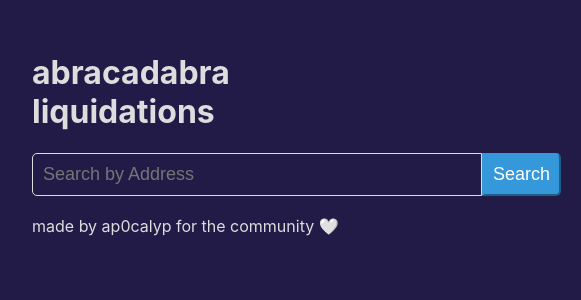
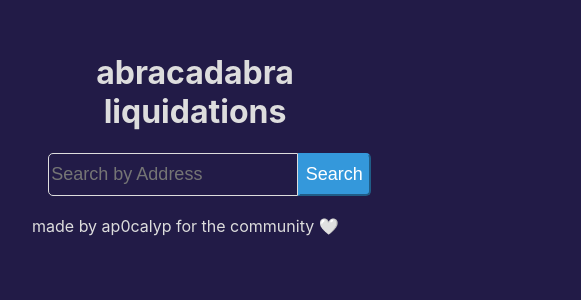
Before and after one commit to ap0calyp/abracadabra-liquidations-ui, a Next.js app: page / in a window 390 px wide. Shown: the top 300 px of the page, 581 px wide, since content can reach past the window. Built offline with nearby package versions, Linux system fonts and the light colour scheme.

Commit message:
Make table slightly more responsive

```diff
--- a/styles/globals.css
+++ b/styles/globals.css
@@ -1,12 +1,15 @@
 html,
 body {
-    max-width: 90%;
+    /*max-width: 90%;*/
     padding: 1rem;
     margin: 0;
     background-color: #221b47;
     color: #ddd;
     font-family: -apple-system, BlinkMacSystemFont, Segoe UI, Roboto, Oxygen,
     Ubuntu, Cantarell, Fira Sans, Droid Sans, Helvetica Neue, sans-serif;
+}
+h1 {
+    text-align: center;
 }
 table {
     border: 1px solid #ededed;
@@ -49,14 +52,17 @@
 }
 
 input {
-    padding: 10px;
-    margin-bottom: 20px;
+    padding-top: 10px;
+    padding-bottom: 10px;
     font-size: 18px;
     border-radius: 5px 0 0 5px;
     border: 1px solid #ddd;
     box-shadow: none;
     background-color: transparent;
     color: #ddd;
+    min-width: 100px !important;
+    max-width: 85%;
+    width: 85%;
 }
 
 button {
@@ -65,15 +71,19 @@
     color: white;
     border-radius: 0 5px 5px 0;
 
-    padding: 9px;
-    margin-bottom: 20px;
-    margin-right: 20px;
+    padding-top: 9px;
+    padding-bottom: 9px;
+    /*margin-bottom: 20px;*/
+    /*margin-right: 20px;*/
     font-size: 18px;
     box-shadow: none;
 }
 
 .nowrap {
     white-space: nowrap;
+    margin-right: 5%;
+    margin-left: 5%;
+    margin-bottom: 20px;
 }
 
 
```
